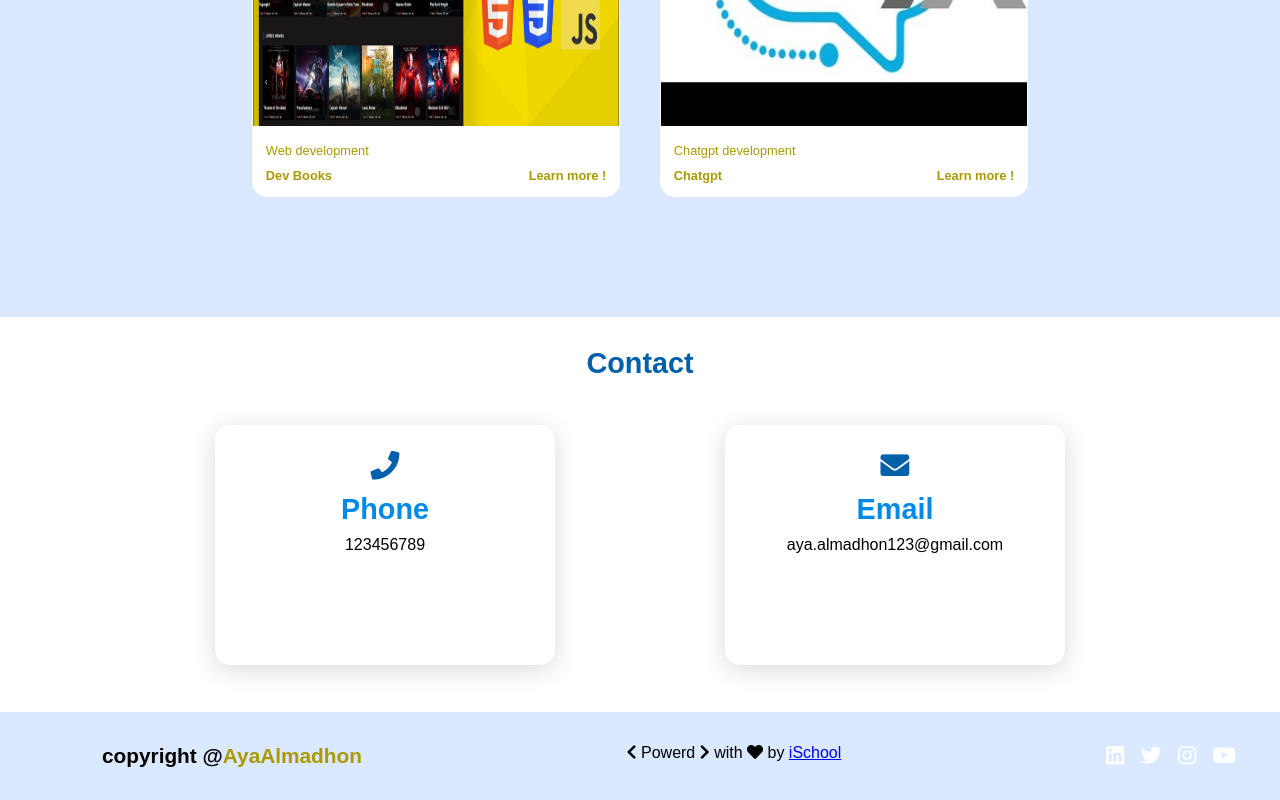
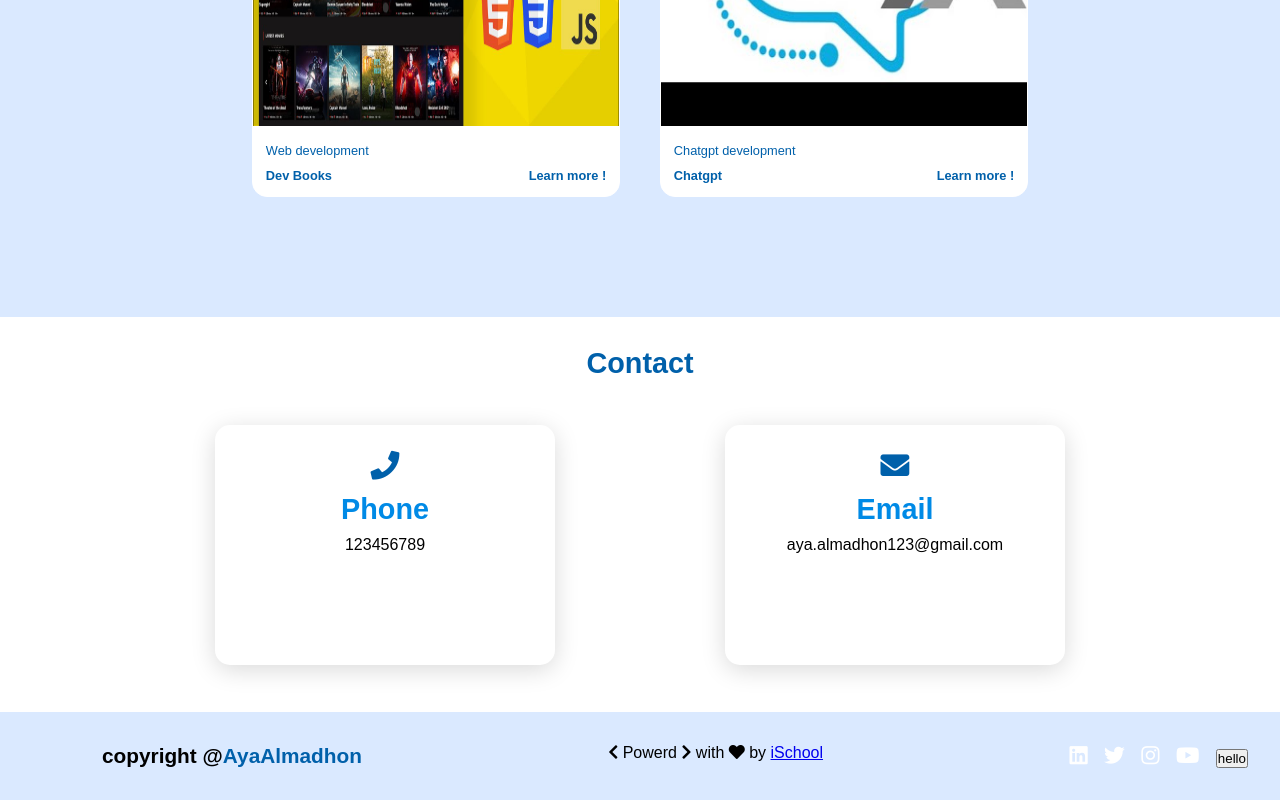
Before and after one commit to Ayaalmadhon2004/new-project, a plain HTML site: page index.html in a window 1280 px wide. Shown: the part 1739-2539 px from the top of the page. Drawn offline with Linux system fonts and the light colour scheme.

Commit message:
Committed

```diff
--- a/index.html
+++ b/index.html
@@ -139,6 +139,7 @@
         <a href="#"><i class="fab fa-twitter"></i></a>
         <a href="#"><i class="fab fa-instagram"></i></a>
         <a href="#"><i class="fab fa-youtube"></i></a>
+        <button>hello</button>
         </div>
      </footer>
 </body>
--- a/style.css
+++ b/style.css
@@ -1,7 +1,7 @@
 :root{
-    --blue:rgb(170, 153, 0);
+    --blue:rgb(0, 96, 170);
     --light-blue:rgb(0, 138, 230);
-
+    --red:red;
 }
 *{
     margin:0;
```
Also changed, not shown: 1 other file.
